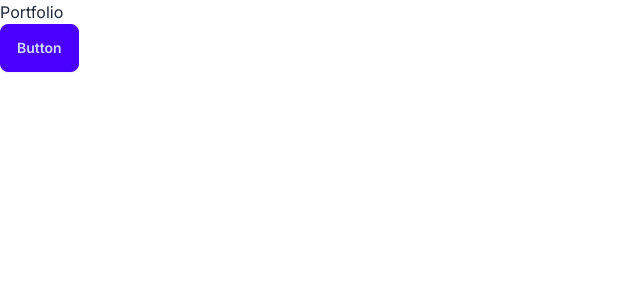
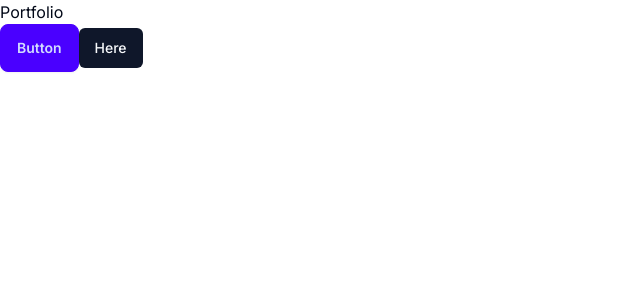
Before and after one commit to psygo/aquarifolio, a Next.js app: page /portfolio in a window 1280 px wide. Shown: the top 300 px of the page, without its empty margins (0-640 px from the left). Built offline with nearby package versions, Linux system fonts and the light colour scheme.

Commit message:
shad ui and daisyui together

```diff
--- a/src/app/base.css
+++ b/src/app/base.css
@@ -46,3 +46,76 @@
     bottom: 16px !important;
   }
 }
+
+@layer base {
+  :root {
+    --background: 0 0% 100%;
+    --foreground: 222.2 84% 4.9%;
+
+    --card: 0 0% 100%;
+    --card-foreground: 222.2 84% 4.9%;
+
+    --popover: 0 0% 100%;
+    --popover-foreground: 222.2 84% 4.9%;
+
+    --primary: 222.2 47.4% 11.2%;
+    --primary-foreground: 210 40% 98%;
+
+    --secondary: 210 40% 96.1%;
+    --secondary-foreground: 222.2 47.4% 11.2%;
+
+    --muted: 210 40% 96.1%;
+    --muted-foreground: 215.4 16.3% 46.9%;
+
+    --accent: 210 40% 96.1%;
+    --accent-foreground: 222.2 47.4% 11.2%;
+
+    --destructive: 0 84.2% 60.2%;
+    --destructive-foreground: 210 40% 98%;
+
+    --border: 214.3 31.8% 91.4%;
+    --input: 214.3 31.8% 91.4%;
+    --ring: 222.2 84% 4.9%;
+
+    --radius: 0.5rem;
+  }
+
+  .dark {
+    --background: 222.2 84% 4.9%;
+    --foreground: 210 40% 98%;
+
+    --card: 222.2 84% 4.9%;
+    --card-foreground: 210 40% 98%;
+
+    --popover: 222.2 84% 4.9%;
+    --popover-foreground: 210 40% 98%;
+
+    --primary: 210 40% 98%;
+    --primary-foreground: 222.2 47.4% 11.2%;
+
+    --secondary: 217.2 32.6% 17.5%;
+    --secondary-foreground: 210 40% 98%;
+
+    --muted: 217.2 32.6% 17.5%;
+    --muted-foreground: 215 20.2% 65.1%;
+
+    --accent: 217.2 32.6% 17.5%;
+    --accent-foreground: 210 40% 98%;
+
+    --destructive: 0 62.8% 30.6%;
+    --destructive-foreground: 210 40% 98%;
+
+    --border: 217.2 32.6% 17.5%;
+    --input: 217.2 32.6% 17.5%;
+    --ring: 212.7 26.8% 83.9%;
+  }
+}
+
+@layer base {
+  * {
+    @apply border-border;
+  }
+  body {
+    @apply bg-background text-foreground;
+  }
+}
--- a/src/app/portfolio/page.tsx
+++ b/src/app/portfolio/page.tsx
@@ -1,8 +1,11 @@
+import { Button } from "@shad"
+
 export default function Portfolio() {
   return (
-    <main className="light">
+    <main className="light min-h-screen">
       <h1>Portfolio</h1>
       <button className="btn btn-primary">Button</button>
+      <Button>Here</Button>
     </main>
   )
 }
--- /dev/null
+++ b/src/components/common/shad/button.tsx
@@ -0,0 +1,71 @@
+import * as React from "react"
+
+import { Slot } from "@radix-ui/react-slot"
+
+import {
+  cva,
+  type VariantProps,
+} from "class-variance-authority"
+
+import { cn } from "@styles"
+
+const buttonVariants = cva(
+  "inline-flex items-center justify-center whitespace-nowrap rounded-md text-sm font-medium ring-offset-background transition-colors focus-visible:outline-none focus-visible:ring-2 focus-visible:ring-ring focus-visible:ring-offset-2 disabled:pointer-events-none disabled:opacity-50",
+  {
+    variants: {
+      variant: {
+        default:
+          "bg-primary text-primary-foreground hover:bg-primary/90",
+        destructive:
+          "bg-destructive text-destructive-foreground hover:bg-destructive/90",
+        outline:
+          "border border-input bg-background hover:bg-accent hover:text-accent-foreground",
+        secondary:
+          "bg-secondary text-secondary-foreground hover:bg-secondary/80",
+        ghost:
+          "hover:bg-accent hover:text-accent-foreground",
+        link: "text-primary underline-offset-4 hover:underline",
+      },
+      size: {
+        default: "h-10 px-4 py-2",
+        sm: "h-9 rounded-md px-3",
+        lg: "h-11 rounded-md px-8",
+        icon: "h-10 w-10",
+      },
+    },
+    defaultVariants: {
+      variant: "default",
+      size: "default",
+    },
+  }
+)
+
+export interface ButtonProps
+  extends React.ButtonHTMLAttributes<HTMLButtonElement>,
+    VariantProps<typeof buttonVariants> {
+  asChild?: boolean
+}
+
+const Button = React.forwardRef<
+  HTMLButtonElement,
+  ButtonProps
+>(
+  (
+    { className, variant, size, asChild = false, ...props },
+    ref
+  ) => {
+    const Comp = asChild ? Slot : "button"
+    return (
+      <Comp
+        className={cn(
+          buttonVariants({ variant, size, className })
+        )}
+        ref={ref}
+        {...props}
+      />
+    )
+  }
+)
+Button.displayName = "Button"
+
+export { Button, buttonVariants }
--- /dev/null
+++ b/src/components/common/shad/exports.ts
@@ -0,0 +1 @@
+export * from "./button"
--- /dev/null
+++ b/src/lib/utils.ts
@@ -0,0 +1,6 @@
+import { type ClassValue, clsx } from "clsx"
+import { twMerge } from "tailwind-merge"
+
+export function cn(...inputs: ClassValue[]) {
+  return twMerge(clsx(inputs))
+}
--- /dev/null
+++ b/src/styles/cn.ts
@@ -0,0 +1,7 @@
+import { clsx, type ClassValue } from "clsx"
+
+import { twMerge } from "tailwind-merge"
+
+export function cn(...inputs: ClassValue[]) {
+  return twMerge(clsx(inputs))
+}
--- /dev/null
+++ b/src/styles/exports.ts
@@ -0,0 +1 @@
+export * from "./cn"
--- a/tailwind.config.ts
+++ b/tailwind.config.ts
@@ -1,4 +1,87 @@
-module.exports = {
-  content: ["./src/**/*.{js,ts,jsx,tsx,mdx}"],
-  plugins: [require("daisyui")],
-}
+import type { Config } from "tailwindcss"
+
+const config = {
+  darkMode: ["class"],
+  content: [
+    "./pages/**/*.{ts,tsx}",
+    "./components/**/*.{ts,tsx}",
+    "./app/**/*.{ts,tsx}",
+    "./src/**/*.{ts,tsx}",
+  ],
+  prefix: "",
+  theme: {
+    container: {
+      center: true,
+      padding: "2rem",
+      screens: {
+        "2xl": "1400px",
+      },
+    },
+    extend: {
+      colors: {
+        border: "hsl(var(--border))",
+        input: "hsl(var(--input))",
+        ring: "hsl(var(--ring))",
+        background: "hsl(var(--background))",
+        foreground: "hsl(var(--foreground))",
+        primary: {
+          DEFAULT: "hsl(var(--primary))",
+          foreground: "hsl(var(--primary-foreground))",
+        },
+        secondary: {
+          DEFAULT: "hsl(var(--secondary))",
+          foreground: "hsl(var(--secondary-foreground))",
+        },
+        destructive: {
+          DEFAULT: "hsl(var(--destructive))",
+          foreground: "hsl(var(--destructive-foreground))",
+        },
+        muted: {
+          DEFAULT: "hsl(var(--muted))",
+          foreground: "hsl(var(--muted-foreground))",
+        },
+        accent: {
+          DEFAULT: "hsl(var(--accent))",
+          foreground: "hsl(var(--accent-foreground))",
+        },
+        popover: {
+          DEFAULT: "hsl(var(--popover))",
+          foreground: "hsl(var(--popover-foreground))",
+        },
+        card: {
+          DEFAULT: "hsl(var(--card))",
+          foreground: "hsl(var(--card-foreground))",
+        },
+      },
+      borderRadius: {
+        lg: "var(--radius)",
+        md: "calc(var(--radius) - 2px)",
+        sm: "calc(var(--radius) - 4px)",
+      },
+      keyframes: {
+        "accordion-down": {
+          from: { height: "0" },
+          to: {
+            height: "var(--radix-accordion-content-height)",
+          },
+        },
+        "accordion-up": {
+          from: {
+            height: "var(--radix-accordion-content-height)",
+          },
+          to: { height: "0" },
+        },
+      },
+      animation: {
+        "accordion-down": "accordion-down 0.2s ease-out",
+        "accordion-up": "accordion-up 0.2s ease-out",
+      },
+    },
+  },
+  plugins: [
+    require("tailwindcss-animate"),
+    require("daisyui"),
+  ],
+} satisfies Config
+
+export default config
```
Also changed, not shown: package.json (+7 -0 lines), tsconfig.json (+12 -0 lines), components.json (added), src/components/common/exports.ts (added), 2 other files (tests, documents, lock files or other folders).
